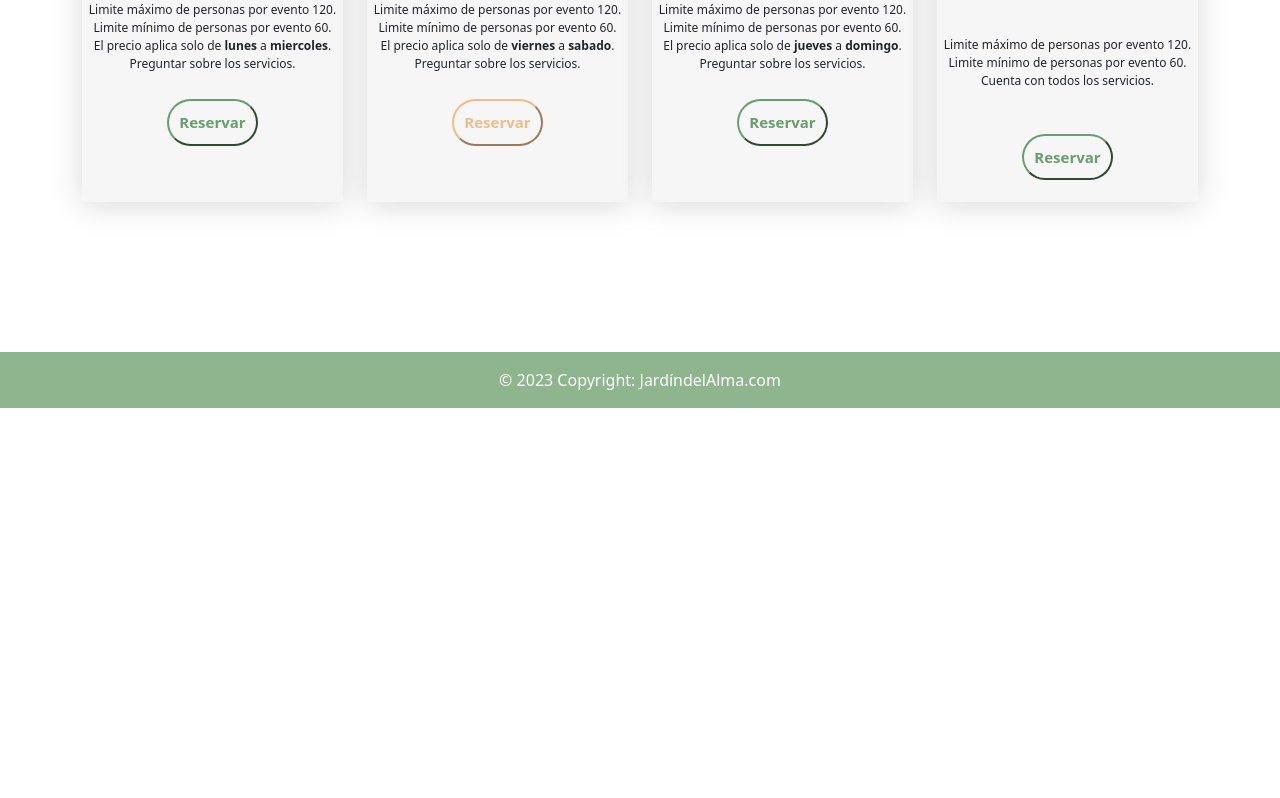
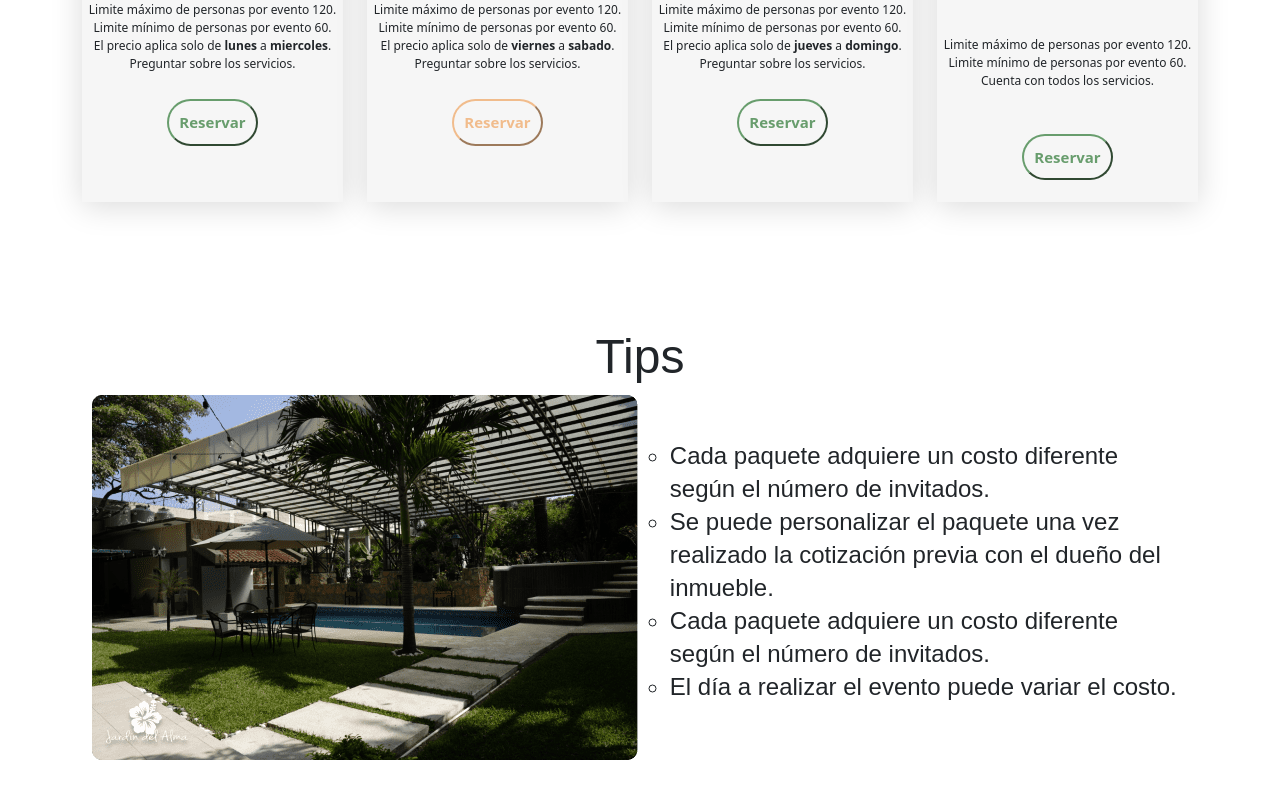
Before and after one commit to VeroVelas/JardinDelAlma, a React (Vite) app: page /landingPage in a window 1280 px wide. Shown: the part 4500-5298 px from the top of the page. Built offline with nearby package versions, Linux system fonts and the light colour scheme.

Commit message:
seccion2

```diff
--- a/package.json
+++ b/package.json
@@ -14,7 +14,8 @@
     "react": "^18.2.0",
     "react-dom": "^18.2.0",
     "react-router-dom": "^6.14.1",
-    "styled": "^1.0.0"
+    "styled": "^1.0.0",
+    "styled-components": "^6.0.2"
   },
   "devDependencies": {
     "@types/react": "^18.0.37",
--- a/src/assets/styles/Collage.css
+++ b/src/assets/styles/Collage.css
@@ -1,14 +1,16 @@
-*{
+* {
     padding: 0;
     margin: 0;
     box-sizing: border-box;
 }
+
 .collage {
     margin: 0;
     width: 1280px;
     height: 935px;
     background-color: rgb(248, 205, 148);
 }
+
 .imagen1 {
     position: absolute;
     width: 500px;
@@ -16,6 +18,7 @@
     margin-top: 15px;
     flex-shrink: 0;
 }
+
 .imagen2 {
     position: absolute;
     left: 518px;
@@ -23,6 +26,7 @@
     width: -500px;
     margin-top: 15px;
 }
+
 .imagen3 {
     position: absolute;
     margin-top: 350px;
@@ -30,6 +34,7 @@
     height: 310px;
     flex-shrink: 0;
 }
+
 .imagen4 {
     position: absolute;
     right: 756px;
@@ -37,13 +42,16 @@
     height: 10px;
     width: 134px;
 }
+
 .imagen5 {
     position: absolute;
     margin-top: 670px;
-    width: 1280px;
-    height: 8181px;
+    width: 381px;
+    height: 254px;
+    flex-shrink: 0;
 
 }
+
 .imagen6 {
     position: absolute;
     margin-top: 505px;
@@ -52,6 +60,7 @@
     height: 420px;
     flex-shrink: 0;
 }
+
 .imagen7 {
     position: absolute;
     margin-top: 505px;
@@ -61,16 +70,36 @@
 
 }
 
-@keyframes collage{
-    0%{margin-left: 0;}
-    20%{margin-left: 0;}
+@keyframes collage {
+    0% {
+        margin-left: 0;
+    }
 
-    25%{margin-left: -100%;}
-    45%{margin-left: -100%;}
+    20% {
+        margin-left: 0;
+    }
 
-    50%{margin-left: -200%;}
-    70%{margin-left: -200%;}
+    25% {
+        margin-left: -100%;
+    }
 
-    75%{margin-left: -300%;}
-    100%{margin-left: -300%;}
+    45% {
+        margin-left: -100%;
+    }
+
+    50% {
+        margin-left: -200%;
+    }
+
+    70% {
+        margin-left: -200%;
+    }
+
+    75% {
+        margin-left: -300%;
+    }
+
+    100% {
+        margin-left: -300%;
+    }
 }
--- a/src/assets/styles/Paquete.css
+++ b/src/assets/styles/Paquete.css
@@ -27,7 +27,7 @@
     margin-top: 10%;
 }
 .pricing{
-    margin-bottom: 15%;
+    margin-bottom: 13%;
 }
 .tituloPaquete{
     color: #689D6D;
--- /dev/null
+++ b/src/assets/styles/Section2.css
@@ -0,0 +1,22 @@
+.body{
+    padding: 0 7%;
+}
+.containerTitulo{
+    justify-content: center;
+    width: 100%;
+    margin: 0% 0;
+}
+.containerPadre2{
+    display: flex;
+    justify-content: center;
+    align-items: center;
+    width: 100%;
+    margin-bottom: 10%;
+}
+.containerImg2{
+    display: flex;
+    justify-content: left;
+}
+.containerText{
+    width: 50%;
+}
--- /dev/null
+++ b/src/components/atoms/Paragraph.jsx
@@ -0,0 +1,11 @@
+import styled from "styled-components";
+
+const Paragraph = styled.p`
+    font-family: "Manrope",Arial,Helvetica Neue,Helvetica,sans-serif;
+    font-size: 1.5rem;
+    font-style: normal;
+    font-weight: 500;
+    line-height: 33px;
+`;
+
+export default Paragraph;
--- /dev/null
+++ b/src/components/atoms/Title2.jsx
@@ -0,0 +1,12 @@
+import styled from "styled-components";
+
+const Title2 = styled.h2`
+    font-family: "Manrope",Arial,Helvetica Neue,Helvetica,sans-serif;
+    font-size: 3rem;
+    font-style: normal;
+    font-weight: 700px;
+    line-height: 60px;
+    text-align: center;
+`;
+
+export default Title2;
--- /dev/null
+++ b/src/components/moleculas/Section2.jsx
@@ -0,0 +1,31 @@
+import "../../assets/img/Section2.png";
+import Paragraph from "../atoms/Paragraph";
+import Title2 from "../atoms/Title2";
+import ImgSection2 from "../../assets/img/section2.png"
+import "../../assets/styles/Section2.css";
+
+function Section2() {
+    return (
+        <div className="body">
+            <div className="containerTitulo">
+                <Title2> Tips</Title2>
+                </div>
+                <div className="containerPadre2">
+                    <div className="containerImg2">
+                        <img src={ImgSection2} alt="Imagen dos" />
+                    </div>
+                    <div className="containerText">
+                        <Paragraph>
+                                 <ul>
+                                    <li type="circle">Cada paquete adquiere un costo diferente según el número de invitados.</li>
+                                    <li type="circle">Se puede personalizar el paquete una vez realizado la cotización previa con el dueño del inmueble.</li>
+                                    <li type="circle">Cada paquete adquiere un costo diferente según el número de invitados.</li>
+                                    <li type="circle">El día a realizar el evento puede variar el costo.</li>
+                                </ul>
+                        </Paragraph>
+                    </div>
+                </div>
+        </div>
+    );
+}
+export default Section2
--- a/src/container/App.jsx
+++ b/src/container/App.jsx
@@ -5,6 +5,7 @@ import Navbar from "../components/moleculas/Navbar";
 import Section1 from "../components/moleculas/Section1";
 import Cards from "../components/moleculas/Cards";
 import Hero from "../components/moleculas/Hero"
+import Section2 from "../components/moleculas/Section2";
 
 function App() {
   return (
@@ -14,6 +15,7 @@ function App() {
             <Route path="/navbar" element={<Navbar/>}/>
             <Route path="/collage" element={<Collage/>}/>
             <Route path="/seccion1" element={<Section1/>}/>
+            <Route path="/seccion2" element={<Section2/>}/>
             <Route path="/cards" element={<Cards/>}/>
             <Route path="/landingPage" element={<LandingPage/>}/>
           </Routes>
--- a/src/pages/LandingPage.jsx
+++ b/src/pages/LandingPage.jsx
@@ -5,6 +5,7 @@ import Hero from "../components/moleculas/Hero";
 import Navbar from "../components/moleculas/Navbar";
 import Paquetes from "../components/moleculas/Paquetes";
 import Section1 from "../components/moleculas/Section1";
+import Section2 from "../components/moleculas/Section2";
 
 
 function LandingPage() {
@@ -16,6 +17,7 @@ function LandingPage() {
         <Collage/>
         <Cards/>
         <Paquetes/>
+        <Section2/>
         <Footer/>
       </>
      );
```
Also changed, not shown: src/components/atoms/line.jsx (+10 -0 lines), src/components/moleculas/Colage.jsx (deleted, +0 -68 lines), 1 other file (tests, documents, lock files or other folders).
